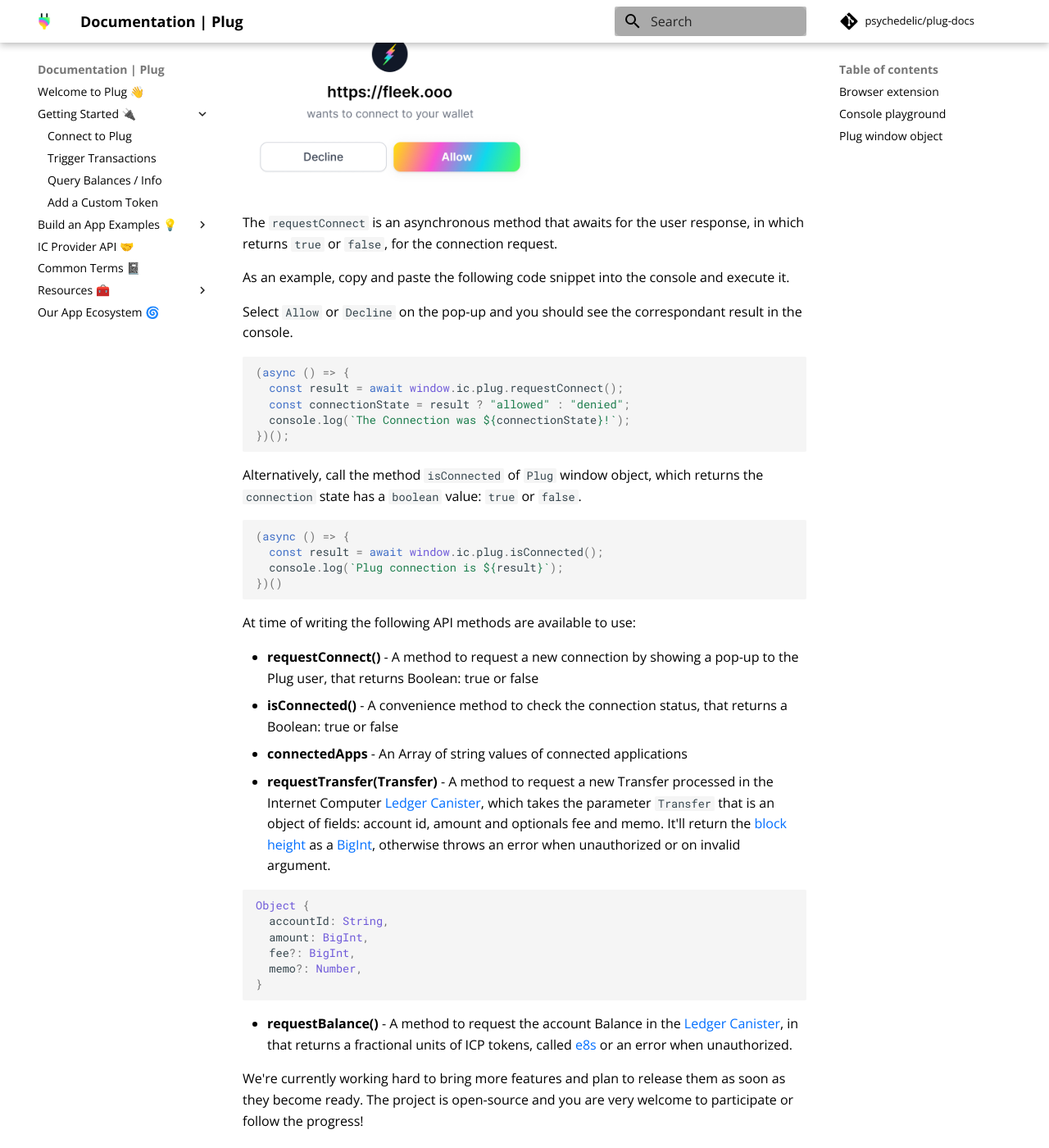
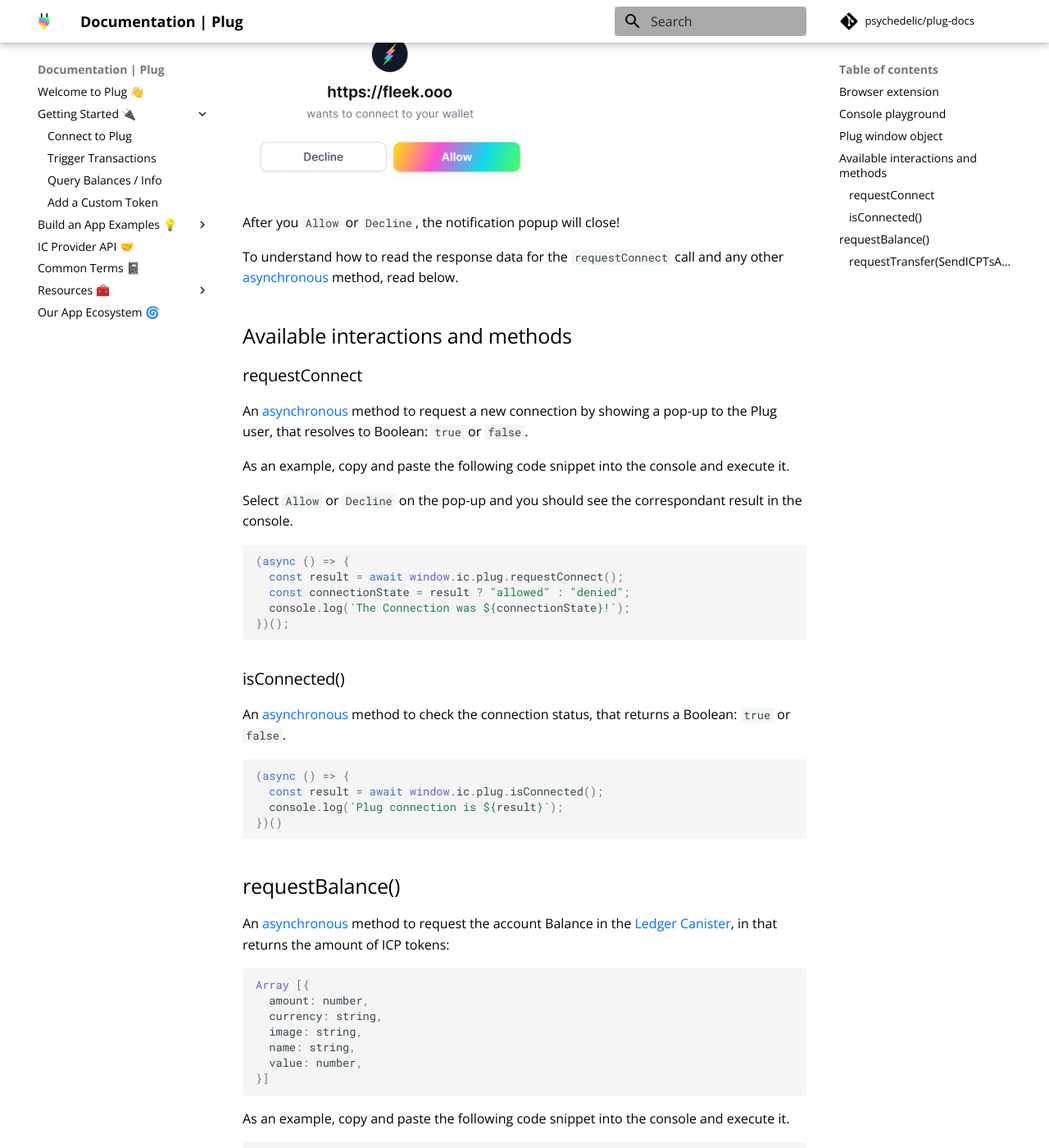
Before and after one commit to Psychedelic/plug-docs, an MkDocs documentation site: the page built from docs/getting-started/connect-to-plug.md, in a window 1280 px wide and 1400 px high, scrolled down 1861 px. Shown: the whole window at 82% size. Built offline with MkDocs 1.6.1 and Material for MkDocs 9.7.7, drawn with Linux system fonts in a browser that asks for light colours; comment, search, counter and statistics services are not loaded; some of the changed text lies outside the part shown.

Commit message:
docs: ✏️  tweaks for buy me a coffee

````diff
--- a/docs/getting-started/connect-to-plug.md
+++ b/docs/getting-started/connect-to-plug.md
@@ -54,7 +54,15 @@
 
 ![](imgs/app-connection.jpg){: style="max-width:360px"}
 
-The `requestConnect` is an asynchronous method that awaits for the user response, in which returns `true` or `false`, for the connection request.
+After you `Allow` or `Decline`, the notification popup will close!
+
+To understand how to read the response data for the `requestConnect` call and any other [asynchronous](https://developer.mozilla.org/en-US/docs/Learn/JavaScript/Asynchronous) method, read below.
+
+## Available interactions and methods
+
+### requestConnect
+
+An [asynchronous](https://developer.mozilla.org/en-US/docs/Learn/JavaScript/Asynchronous) method to request a new connection by showing a pop-up to the Plug user, that resolves to Boolean: `true` or `false`.
 
 As an example, copy and paste the following code snippet into the console and execute it.
 
@@ -68,7 +76,9 @@
 })();
 ```
 
-Alternatively, call the method `isConnected` of `Plug` window object, which returns the `connection` state has a `boolean` value: `true` or `false`.
+### isConnected()
+
+An [asynchronous](https://developer.mozilla.org/en-US/docs/Learn/JavaScript/Asynchronous) method to check the connection status, that returns a Boolean: `true` or `false`.
 
 ```js
 (async () => {
@@ -77,22 +87,74 @@
 })()
 ```
 
-At time of writing the following API methods are available to use:
+## requestBalance()
 
-- **requestConnect()** - A method to request a new connection by showing a pop-up to the Plug user, that returns Boolean: true or false
-- **isConnected()** - A convenience method to check the connection status, that returns a Boolean: true or false
-- **connectedApps** - An Array of string values of connected applications
-- **requestTransfer(Transfer)** - A method to request a new Transfer processed in the Internet Computer [Ledger Canister](https://sdk.dfinity.org/docs/integration/ledger-quick-start.html#_ledger_canister_overview), which takes the parameter `Transfer` that is an object of fields: account id, amount and optionals fee and memo. It'll return the [block height](https://medium.com/dfinity/achieving-consensus-on-the-internet-computer-ee9fbfbafcbc) as a [BigInt](https://developer.mozilla.org/en-US/docs/Web/JavaScript/Reference/Global_Objects/BigInt), otherwise throws an error when unauthorized or on invalid argument.
+An [asynchronous](https://developer.mozilla.org/en-US/docs/Learn/JavaScript/Asynchronous) method to request the account Balance in the [Ledger Canister](https://sdk.dfinity.org/docs/integration/ledger-quick-start.html#_ledger_canister_overview), in that returns the amount of ICP tokens:
+
+```js
+Array [{
+  amount: number,
+  currency: string,
+  image: string,
+  name: string,
+  value: number,
+}]
+```
+
+As an example, copy and paste the following code snippet into the console and execute it.
+
+```js
+(async () => {
+  const result = await window.ic.plug.requestBalance();
+  console.log(result);
+})();
+```
+
+### requestTransfer(SendICPTsArgs)
+
+An [asynchronous](https://developer.mozilla.org/en-US/docs/Learn/JavaScript/Asynchronous) method to request a new Transfer processed in the Internet Computer [Ledger Canister](https://sdk.dfinity.org/docs/integration/ledger-quick-start.html#_ledger_canister_overview), which takes the parameter `SendICPTsArgs` that is an object of fields:
+
+SendICPTsArgs:
+- to
+- amount
+- opts (optional)
+
+SendOpts:
+- fee
+- memo
+- from_subaccount
+- created_at_time
+
+TimeStamp:
+- timestamp_nanos
 
 ```js
 Object {
-  accountId: String,
+  to: String,
   amount: BigInt,
-  fee?: BigInt,
-  memo?: Number,
+  opts?: {
+    fee?: BigInt,
+    memo?: BigInt,
+    from_subaccount?: Number,
+    created_at_time?: {
+      timestamp_nanos: BigInt
+    },
+  },
 }
 ```
-- **requestBalance()** - A method to request the account Balance in the [Ledger Canister](https://sdk.dfinity.org/docs/integration/ledger-quick-start.html#_ledger_canister_overview), in that returns a fractional units of ICP tokens, called [e8s](https://sdk.dfinity.org/docs/token-holders/self-custody-quickstart.html) or an error when unauthorized.
+
+As an example, copy and paste the following code snippet into the console and execute it (replacing the `xxxx-xxxx-xxxx-xxxx` with your `Principal ID`):
+
+```js
+(async () => {
+  const params = {
+    to: 'xxxxx-xxxxx-xxxxx-xxxxx',
+    amount: 2_000_000,
+  };
+  const result = await window.ic.plug.requestTransfer(params);
+  console.log(result);
+})();
+```
 
 We're currently working hard to bring more features and plan to release them as soon as they become ready. The project is open-source and you are very welcome to participate or follow the progress!
 
````
Also changed, not shown: 1 other file.
